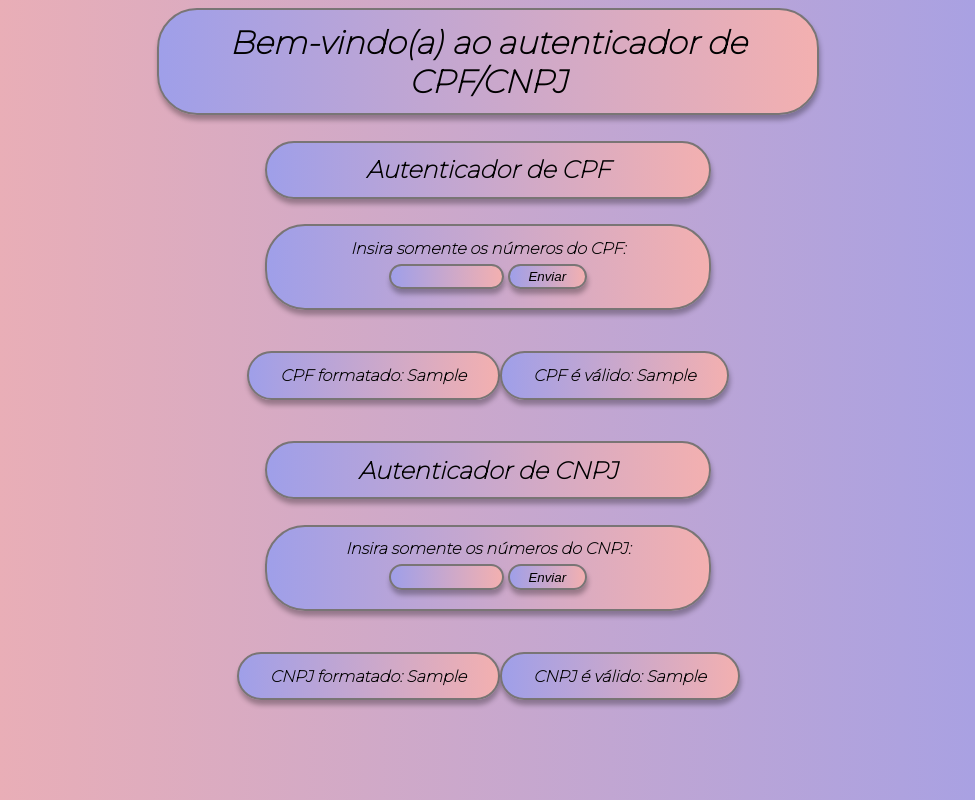
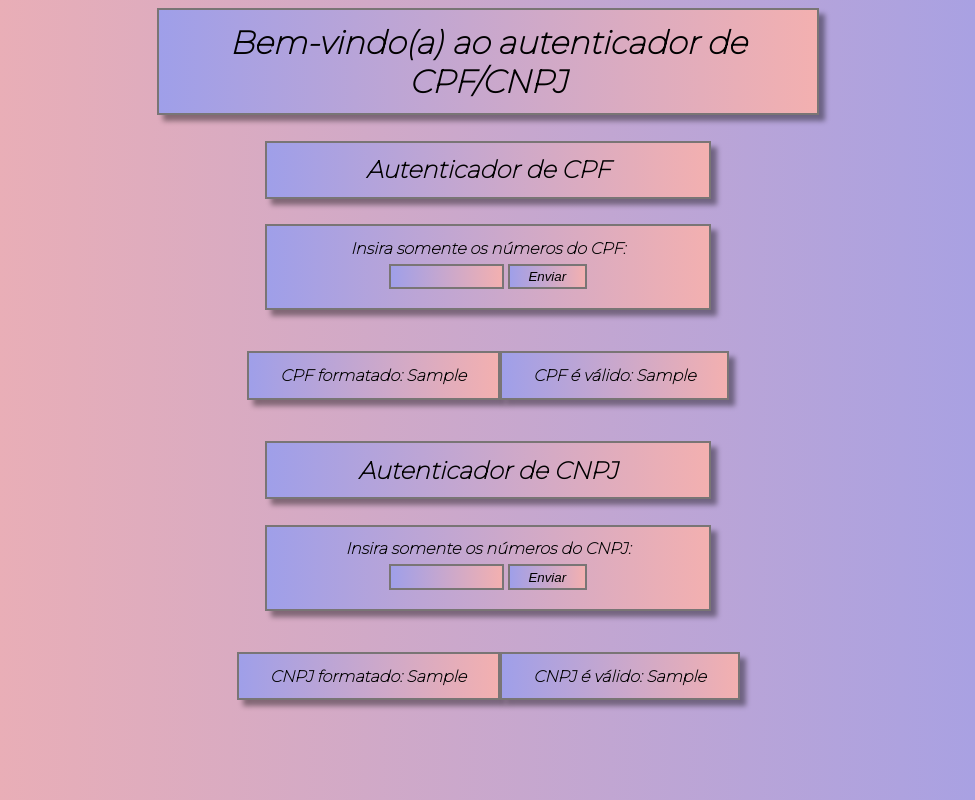
Before and after one commit to Renanigor/autenticador_cpf, a Flask app: template templates/template.html in a window 1280 px wide. Shown: the whole page, without its empty margins (152-1127 px from the left). Run offline with Flask 3, Linux system fonts and the light colour scheme; the template is opened without the code that fills it: most values are stand-ins (such as "Sample title", 1, 10 or a date in 2020).

Commit message:
melhorias feitas no código

```diff
--- a/static/style.css
+++ b/static/style.css
@@ -2,24 +2,21 @@ body {
     font-family: 'Montserrat', sans-serif;
     background: linear-gradient(to right, rgb(243, 176, 176), rgb(159, 159, 233))
 }
+
 h1{
     text-align: center;
     border: 2px solid rgb(121, 117, 117);
-    border-radius: 40px;
     padding: 1% 1%;
     background: linear-gradient(to right, rgb(159, 159, 233), rgb(243, 176, 176));
     font-style: italic;
     width: 50%;
     margin: 0 auto;
-    box-shadow: 1px 5px 5px rgba(0, 0, 0, 0.3);
+    box-shadow: 6px 6px 5px rgb(0, 0, 0, 0.4);
 }
 
 h1:hover{
     text-align: center;
-    border: 1px solid rgb(121, 117, 117);
-    border-radius: 40px;
     border: 2px solid rgb(121, 117, 117);
-    border-radius: 40px;
     padding: 1% 1%;
     background: linear-gradient(to right, rgb(243, 176, 176), rgb(159, 159, 233));
     font-style: italic;
@@ -31,28 +28,39 @@ h1:hover{
 .text{
     text-align: center;
     border: 2px solid rgb(121, 117, 117);
-    border-radius: 40px;
     padding: 1% 5%;
     font-style: italic;
     width: 25%;
     margin: 2% auto;
     color: black;
     background: linear-gradient(to right, rgb(159, 159, 233), rgb(243, 176, 176));
-    box-shadow: 1px 5px 5px rgba(0, 0, 0, 0.3);
+    box-shadow: 6px 6px 5px rgb(0, 0, 0, 0.4);
+
 }
+
 .container{
     display: flex;
     justify-content: center;
 }
 
-.plat{
+.text-without-shadow{
     border: 2px solid rgb(121, 117, 117);
-    border-radius: 30px;
     padding: 1% 2.5%;
     font-style: italic;
     margin: 1 auto;
     color: black;
     background: linear-gradient(to right, rgb(159, 159, 233), rgb(243, 176, 176));
-    box-shadow: 1px 5px 5px rgba(0, 0, 0, 0.3);
+    box-shadow: 6px 6px 5px rgb(0, 0, 0, 0.4);
     display: inline-block;
 }
+
+.input{
+    text-align: center;
+    border: 2px solid rgb(121, 117, 117);
+    padding: 1% 5%;
+    font-style: italic;
+    width: 25%;
+    margin: 2% auto;
+    color: black;
+    background: linear-gradient(to right, rgb(159, 159, 233), rgb(243, 176, 176));
+}
--- a/templates/template.html
+++ b/templates/template.html
@@ -11,43 +11,40 @@
 <body>
     <h1>Bem-vindo(a) ao autenticador de CPF/CNPJ</h1>
         <h2 class="text"> Autenticador de CPF </h2>
-        <form action="/resultado" method="POST">
-            <p class="text">
-                <strong> Insira somente os números do CPF: </strong>
-                <input id="cpf" class="text" type="text" pattern="[0-9\.]+" name="cpf" minlength="11" maxlength="11" required>
-                <button class="text" type="submit"> Enviar </button>
-            </p>
-        </form>
-
-    {% if cpf_formatado %}
+            <form action="/resultado" method="POST">
+                <p class="text">
+                    <strong> Insira somente os números do CPF: </strong>
+                    <input id="cpf" class="input" type="text" pattern="[0-9\.]+" name="cpf" minlength="11" maxlength="11" required>
+                    <button class="input" type="submit"> Enviar </button>
+                </p>
+            </form>
     <div class="container">
-        <p class="plat">
+        <p class="text-without-shadow">
             <strong>CPF formatado: {{ cpf_formatado }} </strong>
         </p>
-        <p class="plat">
+        <p class="text-without-shadow">
             <strong>CPF é válido: {{ cpf_validado }} </strong>
         </p>
     </div>
-    {% endif %}
 
     <h2 class="text"> Autenticador de CNPJ </h2>
         <form action="/resultado" method="POST">
             <p class="text">
                 <strong> Insira somente os números do CNPJ: </strong>
-                <input id="cnpj" class="text" type="text" pattern="[0-9\.]+" name="cnpj" minlength="14" maxlength="14" required>
-                <button class="text" type="submit"> Enviar </button>
+                <input id="cnpj" class="input" type="text" pattern="[0-9\.]+" name="cnpj" minlength="14" maxlength="14" required>
+                <button class="input" type="submit"> Enviar </button>
+
             </p>
         </form>
-    {% if cnpj_formatado %}
     <div class="container">
-        <p class="plat">
+        <p class="text-without-shadow">
             <strong>CNPJ formatado: {{ cnpj_formatado }} </strong>
         </p>
-        <p class="plat">
+        <p class="text-without-shadow">
             <strong>CNPJ é válido: {{ cnpj_validado }} </strong>
         </p>
+
     </div>
-    {% endif %}
 
 </body>
 </html>
```
Also changed, not shown: views.py (+4 -4 lines).
